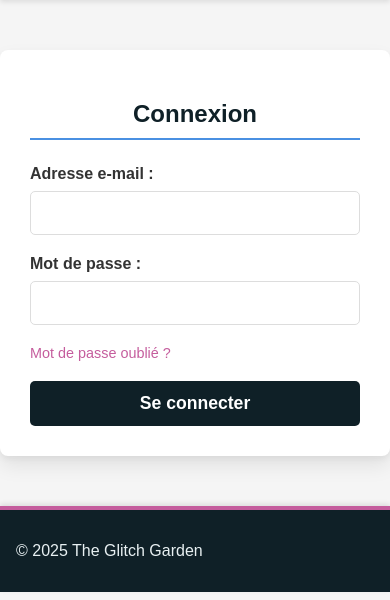
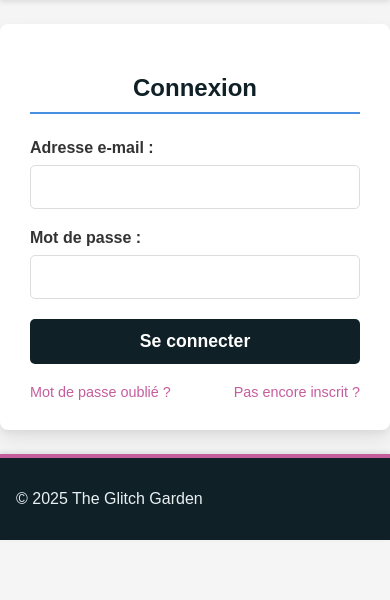
Before and after one commit to Locktix/The-Glitch-Garden, a PHP site: page /connexion.html in a window 390 px wide. Shown: the part 244-844 px from the top of the page. Run offline with PHP 8.4, Linux system fonts and the light colour scheme.

Commit message:
Add account creation link and improve form styles
Added a 'Pas encore inscrit ?' link to the login form for account creation. Updated connexion.css to style the new link and improve layout, and added responsive padding to inscription.css for better mobile support.

```diff
--- a/connexion.html
+++ b/connexion.html
@@ -40,10 +40,11 @@
                 <div class="password-container">
                     <input type="password" id="password" name="password" required>
                 </div>
-
-                <a href="#" id="forgot-password">Mot de passe oublié ?</a>
-
                 <button type="submit">Se connecter</button>
+                <div class="form-links">
+                    <a href="#" id="forgot-password">Mot de passe oublié ?</a>
+                    <a href="inscription.html" id="create-account">Pas encore inscrit ?</a>
+                </div>
             </form>
         </section>
     </main>
--- a/css/connexion.css
+++ b/css/connexion.css
@@ -2,7 +2,7 @@
     display: flex;
     flex-direction: column;
     max-width: 400px;
-    margin: 50px auto;
+    margin: 1.5rem auto;
     padding: 30px;
     background-color: #FFFFFF;
     border: none;
@@ -59,8 +59,15 @@
     box-shadow: 0 0 0 3px rgba(74, 144, 226, 0.2);
 }
 
-.login-form #forgot-password {
-    margin-bottom: 20px;
+.form-links {
+    display: flex;
+    flex-direction: row;
+    flex-wrap: wrap;
+    justify-content: space-between;
+    margin-top: 20px;
+}
+
+.login-form #forgot-password, .login-form #create-account {
     font-size: 0.9rem;
     color: #C55D9D;
     text-decoration: none;
@@ -68,7 +75,7 @@
     transition: color 0.3s;
 }
 
-.login-form #forgot-password:hover {
+.login-form #forgot-password:hover, .login-form #create-account:hover {
     color: #4A90E2;
     text-decoration: underline;
 }
--- a/css/inscription.css
+++ b/css/inscription.css
@@ -74,3 +74,9 @@
 .register-form button:active {
     transform: translateY(1px);
 }
+
+@media (max-width: 600px) {
+    .register-section {
+        padding: 20px;
+    }
+}
```
Also changed, not shown: css/main.css (line endings or trailing spaces).
